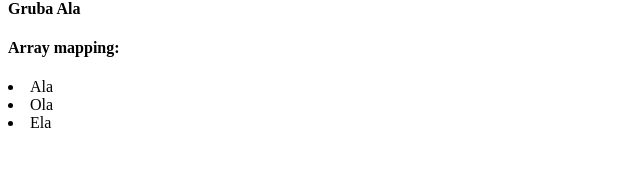
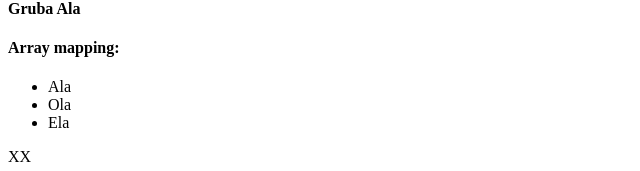
Before and after one commit to mroznymarek/react-day-1, a React (Create React App) app: page / in a window 1280 px wide. Shown: the part 668-839 px from the top of the page, without its empty margins (0-640 px from the left). Before the commit the page ends 816 px from the top, so only its background shows below. Built offline with nearby package versions, Linux system fonts and the light colour scheme.

Commit message:
Display Passed Name

```diff
--- a/src/App.js
+++ b/src/App.js
@@ -1,7 +1,9 @@
 import React from 'react'
 import DisplayPrefix from './DisplayPrefix'
 import DisplayName from './DisplayName'
-import WhatReactCanDisplay from './WhatReactCanDisplay';
+import WhatReactCanDisplay from './WhatReactCanDisplay'
+import DisplayPassedName from './DisplayPassedName'
+
 
 const App = () => (
   <div>
@@ -9,6 +11,10 @@ const App = () => (
     <DisplayPrefix />
     <DisplayName />
     <WhatReactCanDisplay />
+
+    <DisplayPassedName
+    name={'Marek'}
+    />
   </div>
 )
 
--- /dev/null
+++ b/src/DisplayPassedName.js
@@ -0,0 +1,9 @@
+import React from 'react'
+
+const DisplayPassedName = (props) => (
+    <div>
+        XX
+    </div>
+)
+
+export default DisplayPassedName
--- a/src/WhatReactCanDisplay.js
+++ b/src/WhatReactCanDisplay.js
@@ -13,7 +13,7 @@ const reactCanDisplayArray = ['Ala', 'Ola', 'Ela']
 const reactCanDisplayReactElement = <b>Gruba Ala</b>
 
 const WhatReactCanDisplay = (props) => (
-    <div>
+        <div>
         <h4>Strings:</h4>
             <p>{reactCanDisplayString}</p>
         <h4>Numbers:</h4>
@@ -31,10 +31,17 @@ const WhatReactCanDisplay = (props) => (
         <h4>React Element:</h4>
             <p>{reactCanDisplayReactElement}</p>
         <h4>Array mapping:</h4>
-            <p>{reactCanDisplayArray.map(
-                element => <li>{element}</li>
-            )
-            }</p>
+        <ul>{reactCanDisplayArray.map(
+            (element, index) => (
+                <li
+                    key={index + element}
+                >
+                    {element}
+                </li>
+            ))
+        }
+        </ul>
+
     </div>
 )
 
```
